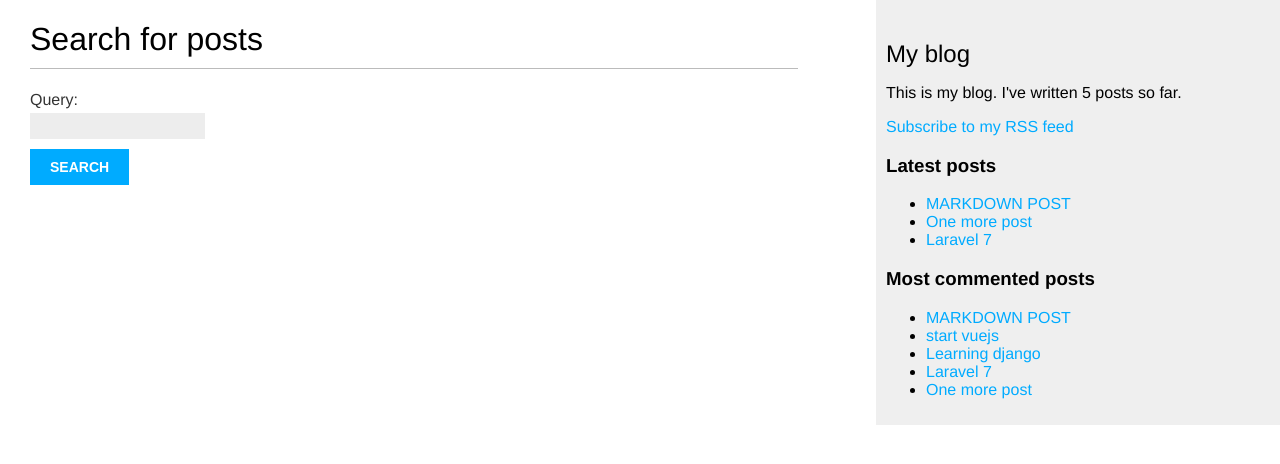
After one commit to simonet85/django-3-projects, a Django app: page /blogsite/search/ in a window 1280 px wide. The commit adds this page. Shown: the top 464 px of the page. Run offline with Django 3.2, Linux system fonts and the light colour scheme; data comes from the database, SQL or seed files in the repository; parts of the project's set-up code (start-up, migrations or seed data) failed here and were passed over.

Commit message:
Building a search view

```diff
--- a/blogsite/forms.py
+++ b/blogsite/forms.py
@@ -1,5 +1,6 @@
 from django import forms
 from .models import Comment
+
 
 class EmailPostForm( forms.Form ) :
     name = forms.CharField( max_length = 25 )
@@ -13,3 +14,6 @@ class CommentForm( forms.ModelForm ) :
     class Meta :
         model = Comment
         fields = ['name', 'email', 'body']
+
+class SearchForm( forms.Form ) :
+    query = forms.CharField()
--- a/blogsite/urls.py
+++ b/blogsite/urls.py
@@ -11,5 +11,6 @@ urlpatterns = [
     path('tag/<slug:tag_slug>/', views.post_list, name='post_list_by_tag'),
     path('<int:year>/<int:month>/<int:day>/<slug:post>/',views.post_detail, name = 'post_detail'),
     path('<int:post_id>/share/', views.post_share, name = 'post_share'),
-    path('feed/', LatestPostsFeed(), name='post_feed')
+    path('feed/', LatestPostsFeed(), name='post_feed'),
+    path('search/', views.post_search, name='post_search')
 ]
--- a/blogsite/views.py
+++ b/blogsite/views.py
@@ -2,10 +2,13 @@ from django.shortcuts import render, get_object_or_404
 from django.views.generic import ListView
 from django.core.paginator import Paginator, EmptyPage, PageNotAnInteger
 from .models import Post, Comment
-from .forms import EmailPostForm, CommentForm
+from django.contrib.postgres.search import SearchVector, SearchQuery, SearchRank
+from .forms import EmailPostForm, CommentForm, SearchForm
+from django.contrib.postgres.search import TrigramSimilarity
 from django.core.mail import send_mail
 from taggit.models import Tag
 from django.db.models import Count
+
 
 def post_list( request, tag_slug=None ) :
     #posts = Post.published.all()
@@ -98,4 +101,20 @@ def post_share( request, post_id ) :
 
     return render( request, 'blogsite/post/share.html', {'post' : post, 'form' : form, 'sent' : sent})
 
-#Handling ModelForms in views
+#Handling searched form
+def post_search( request ) :
+    form = SearchForm()
+    query = None
+    results = []
+    if 'query' in request.GET :
+        form = SearchForm( request.GET )
+        if form.is_valid() :
+            query = form.cleaned_data['query']
+
+            results = Post.published.annotate( search=SearchVector('title', 'body'),).filter( search=query )
+
+    return render( request, 'blogsite/post/search.html',{
+        'form' : form,
+        'query' : query,
+        'results' : results ,
+    })
--- a/templates/blogsite/base.html
+++ b/templates/blogsite/base.html
@@ -1,5 +1,5 @@
+{% load static %}
 {% load blogsite_tags %}
-{% load static %}
 <!DOCTYPE html>
 <html>
 <head>
@@ -9,8 +9,7 @@
 <body>
 
   <div id="content">
-    {% block content %}
-    {% endblock %}
+    {% block content %}{% endblock %}
   </div>
 
   <div id="sidebar">
--- /dev/null
+++ b/templates/blogsite/post/search.html
@@ -0,0 +1,27 @@
+{%extends "blogsite/base.html"%}
+{% load blogsite_tags %}
+{% block title %}Search{% endblock %}
+
+{% block content %}
+  {% if query %}
+    <h1>Posts containing "{{ query }}"</h1>
+    <h3>
+      {% with results.count as total_results %}
+          Found {{ total_results }} result{{ total_results|pluralize }}
+      {% endwith %}
+    </h3>
+    {% for post in results %}
+        <h4><a href="{{ post.get_absolute_url }}">{{ post.title }}</a></h4>
+        {{ post.body|markdown|truncatewords_html:5 }}
+    {% empty %}
+      <p>There are no results for your query.</p>
+    {% endfor %}
+    <p><a href="{% url "blogsite:post_search" %}">Search again</a></p>
+  {% else %}
+    <h1>Search for posts</h1>
+    <form method="GET">
+      {{ form.as_p }}
+      <input type="submit" value="Search">
+    </form>
+  {% endif %}
+{% endblock %}
```
